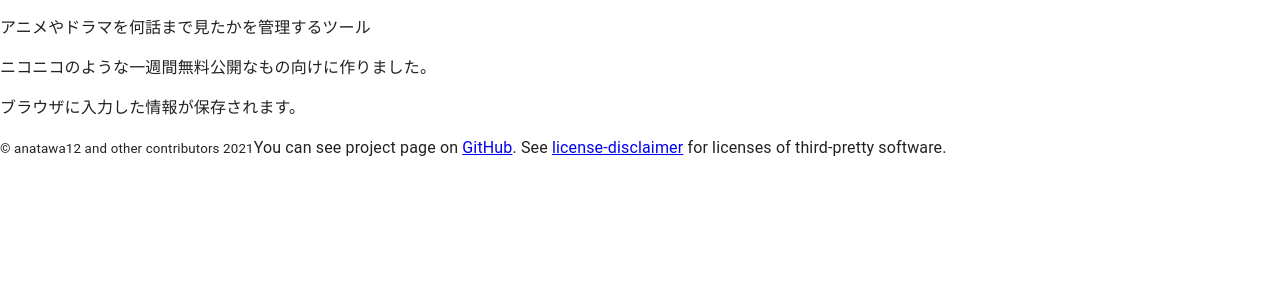
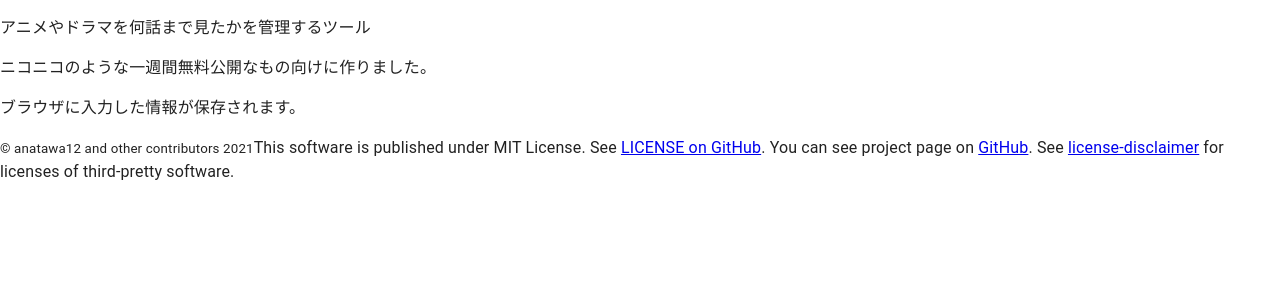
Before and after one commit to anatawa12/anime-manager, a React (Create React App) app: page / in a window 1280 px wide. Shown: the top 300 px of the page. Built offline with nearby package versions, Linux system fonts and the light colour scheme.

Commit message:
add license information

```diff
--- a/src/App.tsx
+++ b/src/App.tsx
@@ -112,6 +112,8 @@ function App() {
         <p>ブラウザに入力した情報が保存されます。</p>
         <p>
             <small>&copy; anatawa12 and other contributors 2021</small>
+            This software is published under MIT License.
+            See <a href={"https://github.com/anatawa12/anime-manager/tree/HEAD/LICENSE"}>LICENSE on GitHub</a>.
             You can see project page on <a href={"https://github.com/anatawa12/anime-manager"}>GitHub</a>.
             See <a href={"./license-disclaimer.txt"}>license-disclaimer</a> for licenses of
             third-pretty software.
```
Also changed, not shown: 1 other file (tests, documents, lock files or other folders).
